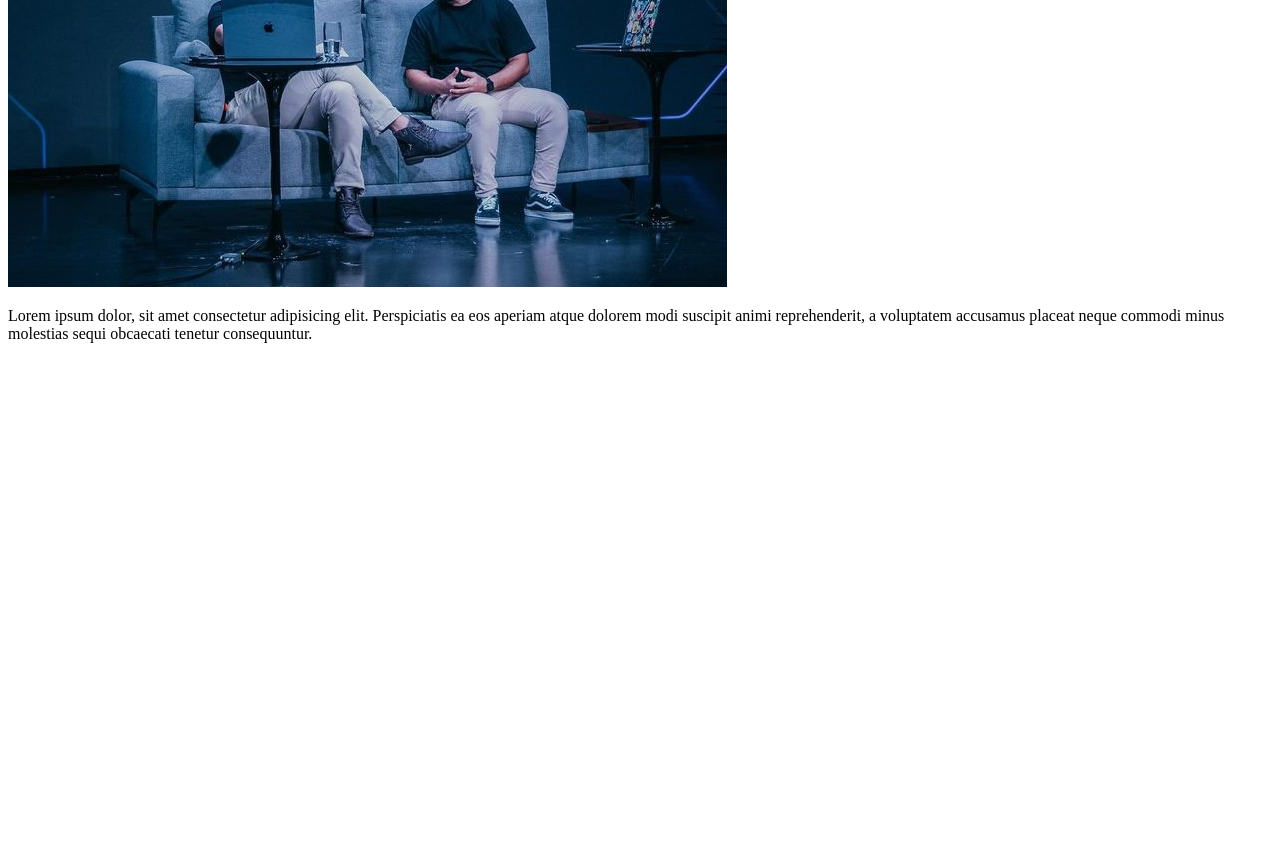
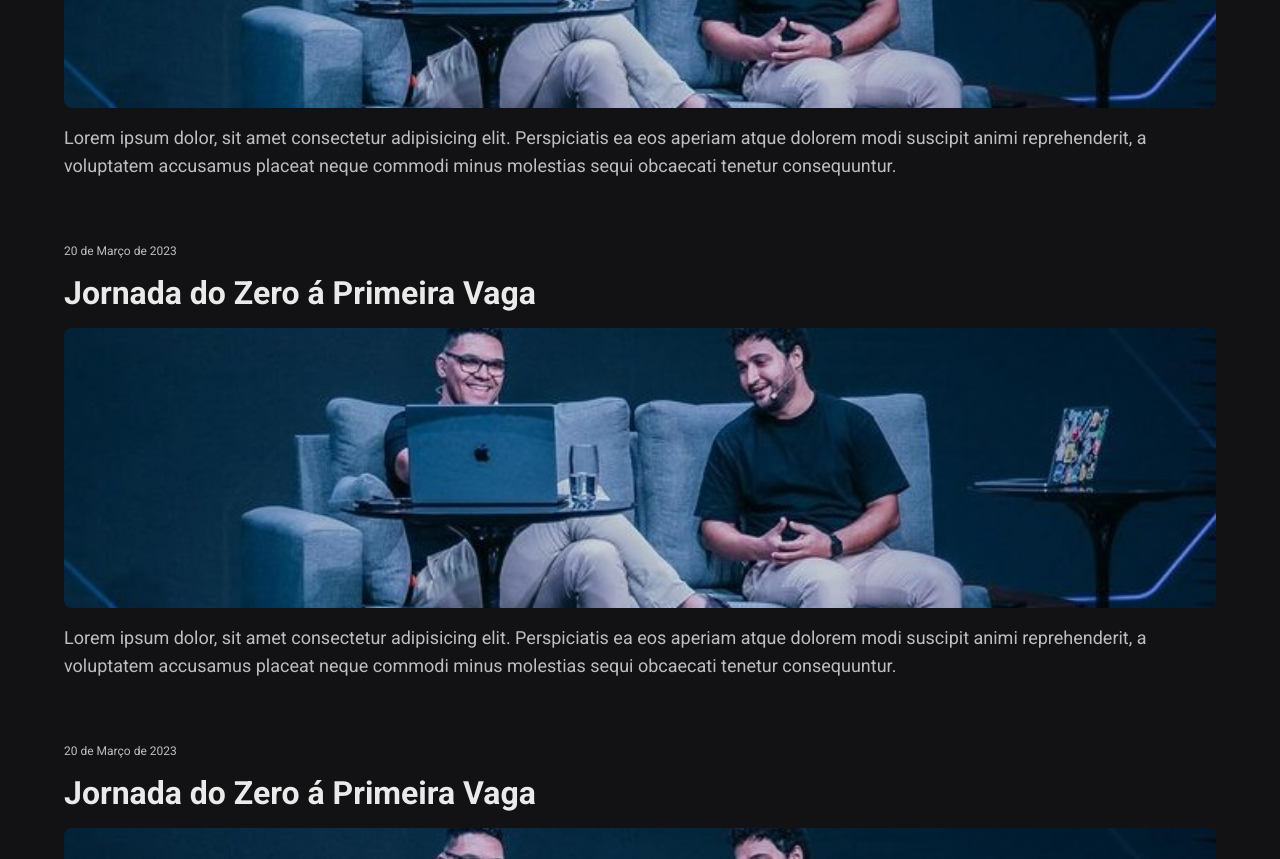
Before and after one commit to donizeti26/Projeto-NLW-Trilha-Explore-2023, a plain HTML site: page index.html in a window 1280 px wide. Shown: the part 320-1179 px from the top of the page. Before the commit the page ends 800 px from the top, so only its background shows below. Drawn offline with Linux system fonts and the light colour scheme.

Commit message:
aula 02 adicionando css, aplicando estilos no background,  estilisando texto.

```diff
--- a/index.html
+++ b/index.html
@@ -4,11 +4,23 @@
     <meta charset="UTF-8" />
     <meta http-equiv="X-UA-Compatible" content="IE=edge" />
     <meta name="viewport" content="width=device-width, initial-scale=1.0" />
+    <link rel="preconnect" href="https://fonts.googleapis.com" />
+    <link rel="preconnect" href="https://fonts.gstatic.com" crossorigin />
+    <link
+      href="https://fonts.googleapis.com/css2?family=Roboto:wght@400;700&display=swap"
+      rel="stylesheet"
+    />
     <link rel="icon" type="image/png" href="./assets/favicon.png" />
+    <link rel="stylesheet" href="style.css" />
     <title>NLW Spacetime</title>
   </head>
   <body>
-    <div>
+    <nav>
+      <a
+        href="https://www.youtube.com/watch?v=RU6T0jHyjaA"
+        target="_blank"
+        class="memory"
+      >
         <small>20 de Março de 2023</small>
         <h1>Jornada do Zero á Primeira Vaga</h1>
         <img
@@ -21,6 +33,45 @@
           voluptatem accusamus placeat neque commodi minus molestias sequi
           obcaecati tenetur consequuntur.
         </p>
-    </div>
+      </a>
+
+      <a
+        href="https://www.youtube.com/watch?v=RU6T0jHyjaA"
+        target="_blank"
+        class="memory"
+      >
+        <small>20 de Março de 2023</small>
+        <h1>Jornada do Zero á Primeira Vaga</h1>
+        <img
+          src="./assets/jornada.png"
+          alt="Rodigo e Mayk apresentando o evento Jornada do Zero á Primeira Vaga."
+        />
+        <p>
+          Lorem ipsum dolor, sit amet consectetur adipisicing elit. Perspiciatis
+          ea eos aperiam atque dolorem modi suscipit animi reprehenderit, a
+          voluptatem accusamus placeat neque commodi minus molestias sequi
+          obcaecati tenetur consequuntur.
+        </p>
+      </a>
+
+      <a
+        href="https://www.youtube.com/watch?v=RU6T0jHyjaA"
+        target="_blank"
+        class="memory"
+      >
+        <small>20 de Março de 2023</small>
+        <h1>Jornada do Zero á Primeira Vaga</h1>
+        <img
+          src="./assets/jornada.png"
+          alt="Rodigo e Mayk apresentando o evento Jornada do Zero á Primeira Vaga."
+        />
+        <p>
+          Lorem ipsum dolor, sit amet consectetur adipisicing elit. Perspiciatis
+          ea eos aperiam atque dolorem modi suscipit animi reprehenderit, a
+          voluptatem accusamus placeat neque commodi minus molestias sequi
+          obcaecati tenetur consequuntur.
+        </p>
+      </a>
+    </nav>
   </body>
 </html>
--- /dev/null
+++ b/style.css
@@ -0,0 +1,39 @@
+* {
+  margin: 0;
+  padding: 0;
+  box-sizing: border-box; /*respeitar o tamanho da caixa*/
+}
+body {
+  background-color: #121215;
+  color: #eaeaea;
+  font-family: "Roboto", sans-serif;
+}
+nav {
+  padding: 64px;
+}
+.memory {
+  display: flex;
+  flex-direction: column;
+  gap: 16px; /*espaço entre linhas*/
+  text-decoration: none;
+  margin-bottom: 64px;
+}
+.memory small {
+  color: #bebebf;
+  font-size: 12px;
+}
+.memory h1 {
+  font-size: 32px;
+  color: #eaeaea;
+}
+.memory img {
+  width: 100%;
+  height: 280px;
+  object-fit: cover; /*para imagem não se deformar ao tentar respeitar o tamanho definido*/
+  border-radius: 8px;
+}
+.memory p {
+  font-size: 18px;
+  color: #bebebf;
+  line-height: 28px;
+}
```
Lines whose indentation alone changed are shown as unchanged.
